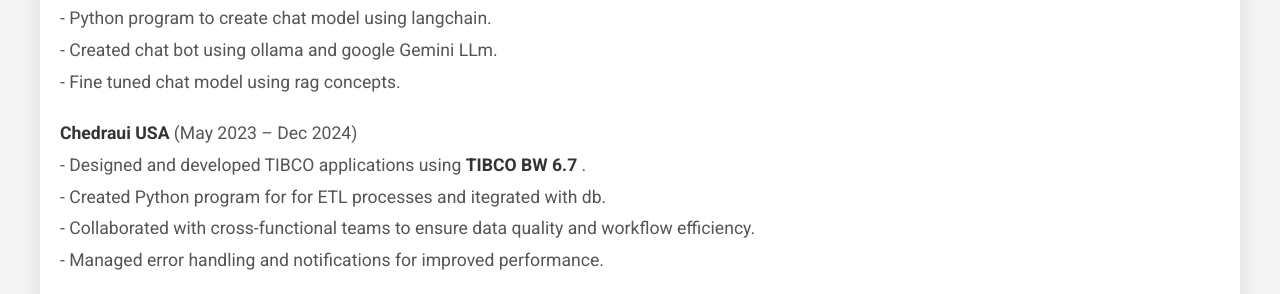
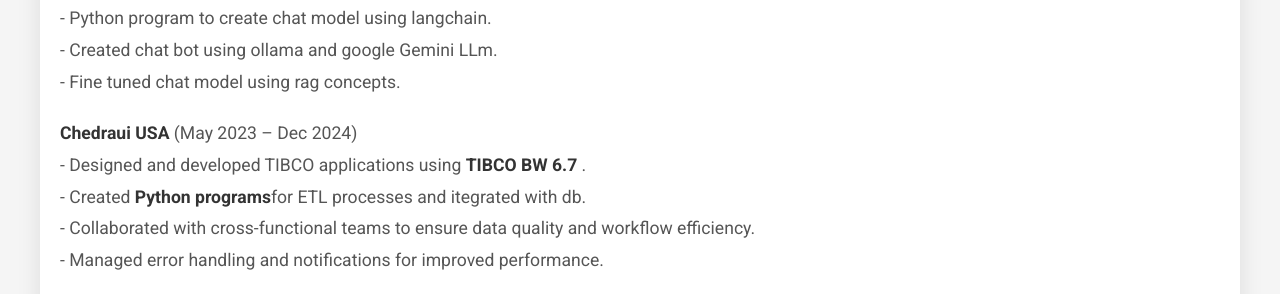
Before and after one commit to Shashank-Kumar11/shashank-portfolio, a plain HTML site: page index.html in a window 1280 px wide. Shown: the part 823-1117 px from the top of the page. Drawn offline with Linux system fonts and the light colour scheme.

Commit message:
Update index.html

```diff
--- a/index.html
+++ b/index.html
@@ -62,7 +62,7 @@
     <div class="info-box">
         <strong>Chedraui USA</strong> (May 2023 – Dec 2024)<br>
         - Designed and developed TIBCO applications using <strong>TIBCO BW 6.7</strong> .<br>
-        - Created Python program for for ETL processes and itegrated with db.<br>
+        - Created <strong>Python programs</strong>for ETL processes and itegrated with db.<br>
         - Collaborated with cross-functional teams to ensure data quality and workflow efficiency.<br>
         - Managed error handling and notifications for improved performance.
     </div>
```
